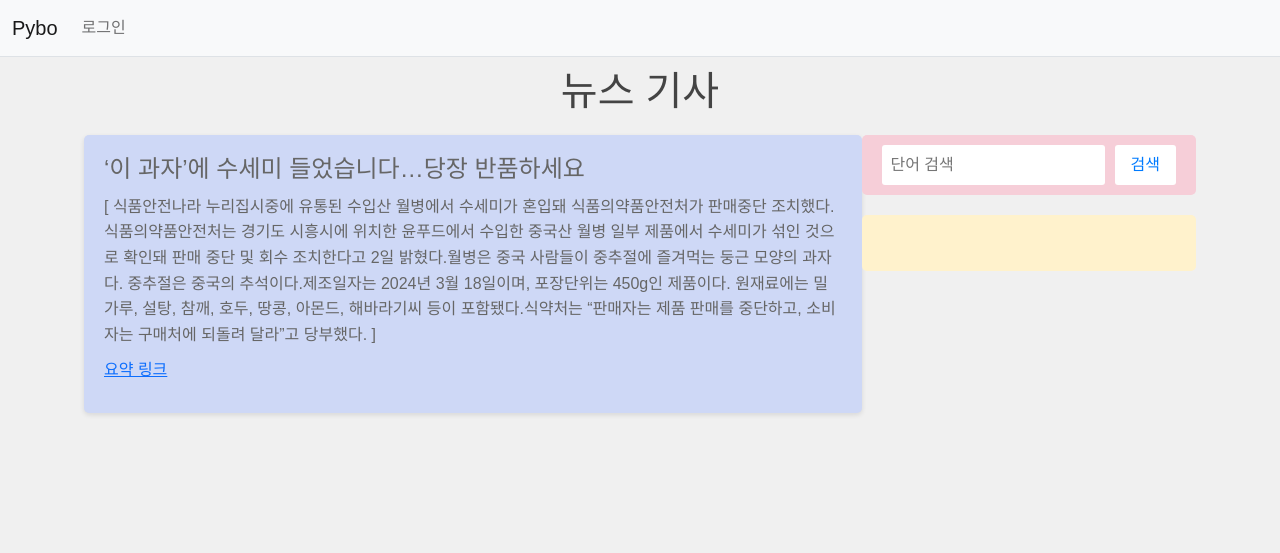
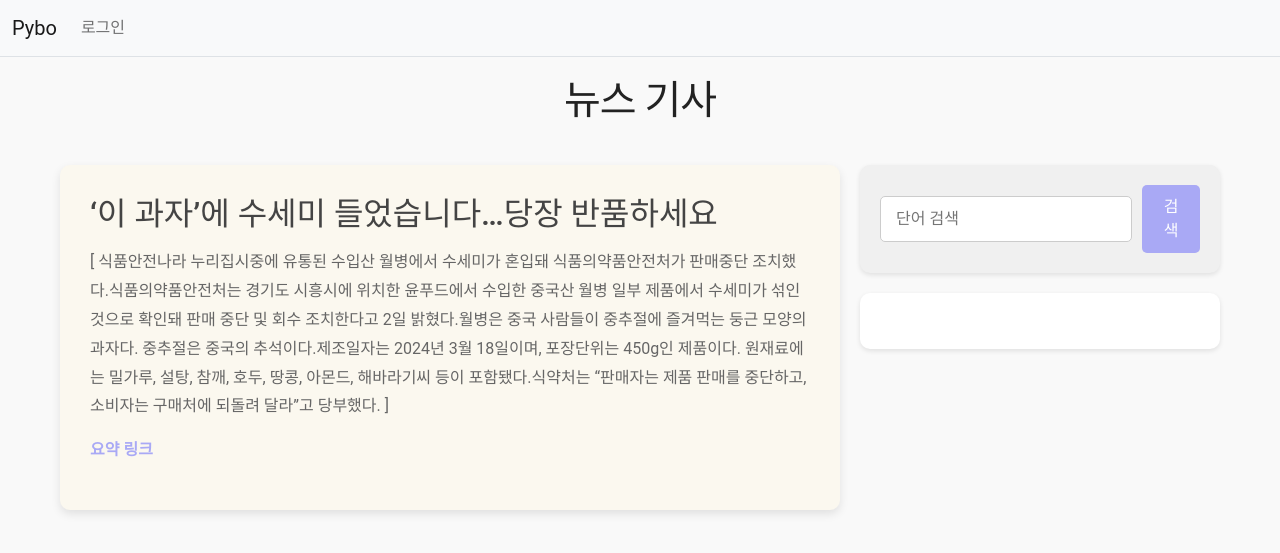
Before and after one commit to kimpubao/SemiProject, a Django app: page /pybo/1/ in a window 1280 px wide. Shown: the top 553 px of the page. Run offline with Django 5.2, Linux system fonts and the light colour scheme; data comes from the database, SQL or seed files in the repository; some libraries are stand-ins or nearby versions.

Commit message:
요약창 띄우기 및 색상 변경

```diff
--- a/templates/pybo/news_detail.html
+++ b/templates/pybo/news_detail.html
@@ -8,95 +8,111 @@
     <title>뉴스 기사 제목</title>
     <style>
         body {
-            font-family: Arial, sans-serif;
-            background-color: #f0f0f0;
+            font-family: 'Roboto', sans-serif;
+            background-color: #f9f9f9;
             color: #333;
             margin: 0;
             padding: 0;
         }
         h1 {
-            color: #444;
+            color: #222;
             text-align: center;
+            margin-top: 20px;
+            font-size: 2.5em;
+            letter-spacing: -1px;
         }
         .container {
-            max-width: 90%;
-            margin: 20px auto;
+            max-width: 1200px;
+            margin: 40px auto;
             padding: 0 20px;
-            display: flex; /* 컨테이너 안의 아이템들을 정렬하기 위해 flexbox 사용 */
-            justify-content: space-between; /* 아이템 간의 공간을 최대한 활용하여 배치 */
-            align-items: flex-start; /* 아이템을 수직으로 정렬 */
+            display: flex;
+            gap: 20px;
         }
         .article {
-            flex: 1;
-            background-color: #CED8F6;
-            border-radius: 5px;
-            box-shadow: 0 2px 5px rgba(0, 0, 0, 0.1);
-            margin-bottom: 20px;
-            padding: 20px;
-            width: 58%; /* 기사 아이템의 너비를 조정하여 두 개의 아이템을 한 줄에 표시 */
+            flex: 2;
+            background-color: #FBF8EF;
+            border-radius: 10px;
+            box-shadow: 0 4px 10px rgba(0, 0, 0, 0.1);
+            padding: 30px;
+            transition: transform 0.3s ease;
+        }
+        .article:hover {
+            transform: translateY(-10px);
         }
         .article h2 {
-            font-size: 1.5em;
-            color: #666;
-            margin-bottom: 10px;
+            font-size: 2em;
+            color: #444;
+            margin-bottom: 15px;
         }
         .article p {
             color: #666;
-            line-height: 1.6;
-            margin-bottom: 10px;
+            line-height: 1.8;
+            margin-bottom: 15px;
         }
-        .dict-content{
-            width: 30%;
+        .dict-content {
+            flex: 1;
+            display: flex;
+            flex-direction: column;
+            gap: 20px;
         }
         .search-form {
-            background-color: #F6CED8;
-            padding: 10px 20px;
-            border-radius: 5px;
-            margin-bottom: 20px;
-            display: flex; /* 내부 아이템을 정렬하기 위해 flexbox 사용 */
-            align-items: center; /* 아이템을 수직으로 정렬 */
+            background-color: #f0f0f0;
+            padding: 20px;
+            border-radius: 10px;
+            box-shadow: 0 2px 5px rgba(0, 0, 0, 0.1);
+            display: flex;
+            align-items: center;
         }
         .search-form input[type="text"] {
-            flex: 1; /* 입력 필드가 남은 공간을 모두 차지하도록 함 */
-            padding: 8px;
-            min-width: 10px;
-            border: none;
-            border-radius: 3px;
+            flex: 1;
+            padding: 10px 15px;
+            border: 1px solid #ccc;
+            border-radius: 5px;
             margin-right: 10px;
+            font-size: 1em;
+            transition: border-color 0.3s ease;
+        }
+        .search-form input[type="text"]:focus {
+            border-color: #007bff;
         }
         .search-form button {
-            padding: 8px 16px;
+            padding: 10px 20px;
             border: none;
-            border-radius: 3px;
-            background-color: #fff;
-            color: #007bff;
+            border-radius: 5px;
+            background-color: #A9A9F5;
+            color: #fff;
             cursor: pointer;
+            font-size: 1em;
+            transition: background-color 0.3s ease;
         }
         .search-form button:hover {
-            background-color: #ddd;
+            background-color: #AC58FA;
         }
-        .summary-link {
-            color: #28a745;
+        .summary-link a {
+            color: #A9A9F5;
+            text-decoration: none;
+            font-weight: bold;
+            transition: color 0.3s ease;
         }
-
+        .summary-link a:hover {
+            color: #AC58FA;
+        }
         .search-content {
-            margin-top: 20px;
-            background-color: #FFF2CC;
+            background-color: #fff;
             padding: 20px;
-            border-radius: 5px;
-
-            display: flex;
+            border-radius: 10px;
+            box-shadow: 0 2px 5px rgba(0, 0, 0, 0.1);
         }
     </style>
 </head>
 <body>
-    <h1 style="padding-top: 10px;">뉴스 기사</h1>
+    <h1>뉴스 기사</h1>
     <div class="container">
         <!-- 뉴스 기사 목록 -->
         <div class="article">
             <h2>{{ news.subject }}</h2>
             <p>{{ news.content }}</p>
-            <p class="summary-link"><a href="{% url 'summary' content=news.content news_id=news.id %}" target="_blank">요약 링크</a></p>
+            <p class="summary-link"><a href="#" id="summary-link">요약 링크</a></p>
         </div>
         <!-- 검색 폼 -->
         <div class="dict-content">
@@ -111,9 +127,7 @@
         </div>
     </div>
     <script>
-        document.getElementById('search-form').addEventListener('submit', function(event) {
-            event.preventDefault(); // 폼 제출 방지
-            var query = document.getElementById('search-input').value;
+        function performSearch(query) {
             var xhr = new XMLHttpRequest();
             xhr.open('GET', `/search_dict/?kw=` + encodeURIComponent(query), true);
             xhr.setRequestHeader('X-Requested-With', 'XMLHttpRequest'); // ajax
@@ -133,6 +147,43 @@
                 }
             };
             xhr.send();
+        }
+
+        document.getElementById('search-form').addEventListener('submit', function(event) {
+            event.preventDefault(); // 폼 제출 방지
+            var query = document.getElementById('search-input').value;
+            performSearch(query);
+        });
+
+        document.getElementById('search-input').addEventListener('keydown', function(event) {
+            if (event.key === 'Enter') {
+                event.preventDefault(); // 엔터 키 누르면 폼 제출 방지
+                var query = document.getElementById('search-input').value;
+                performSearch(query);
+            }
+        });
+
+        document.getElementById('summary-link').addEventListener('click', function(event) {
+            event.preventDefault();
+            var url = `{% url 'summary' content=news.content news_id=news.id %}`;
+            var newWindow = window.open('', '_blank', 'width=600,height=400');
+            newWindow.document.write('<html><head><title>뉴스 요약</title><style>body{font-family:Roboto,sans-serif;padding:20px;}h1{color:#444;}#summary-box{border: 1px solid #ccc; padding: 20px; border-radius: 10px; background-color: #f0f0f0; max-height: 300px; overflow-y: auto;} p{color:#666;line-height:1.8;}</style></head><body>');
+            newWindow.document.write('<h1>뉴스 요약</h1>');
+            newWindow.document.write('<div id="summary-box"><p>요약을 가져오는 중입니다...</p></div>');
+            newWindow.document.write('</body></html>');
+
+            var xhr = new XMLHttpRequest();
+            xhr.open('GET', url, true);
+            xhr.setRequestHeader('X-Requested-With', 'XMLHttpRequest');
+            xhr.onload = function() {
+                if (xhr.status === 200) {
+                    var data = JSON.parse(xhr.responseText);
+                    newWindow.document.getElementById('summary-box').innerHTML = '<p>' + data.summary + '</p>';
+                } else {
+                    newWindow.document.getElementById('summary-box').innerHTML = '<p>요약을 가져오는데 오류가 발생했습니다.</p>';
+                }
+            };
+            xhr.send();
         });
     </script>
 </body>
```
Also changed, not shown: 1 other file.
